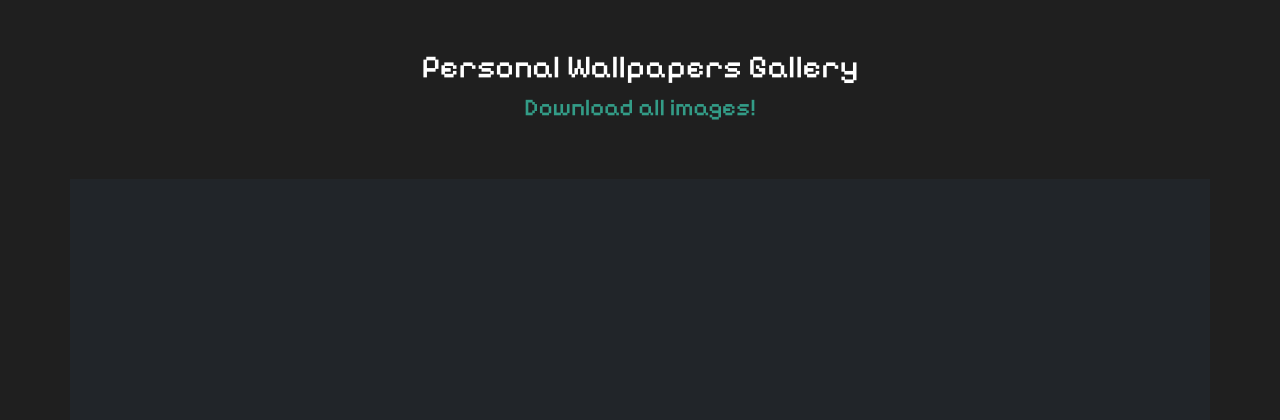
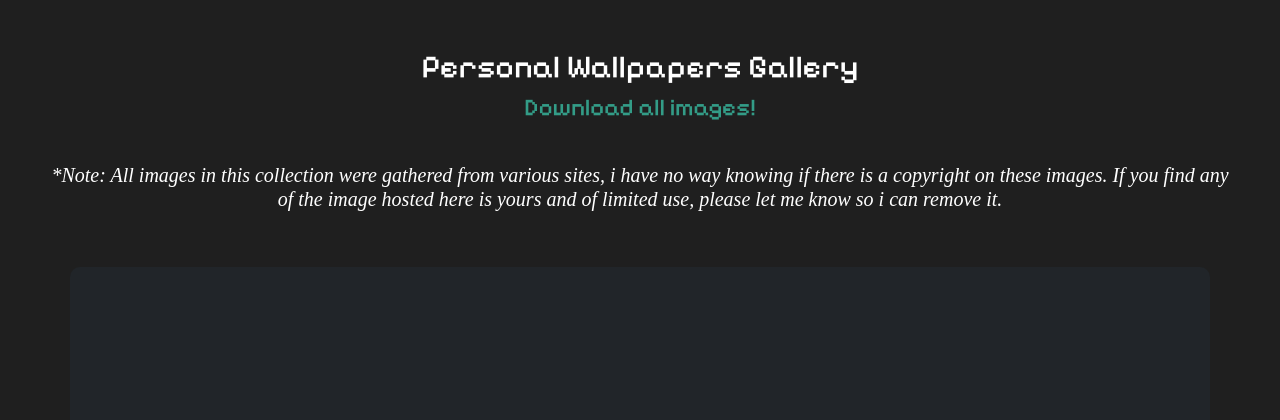
Before and after one commit to gabrielmslima/wallpaper-app, a Django app: page /wallpapers in a window 1280 px wide. Shown: the top 420 px of the page. Before the commit the page ends 120 px from the top, so only its background shows below. Run offline with Django 5.2, Linux system fonts and the light colour scheme; data that the repository does not hold is empty.

Commit message:
Add note about copyright to gallery template

```diff
--- a/myproject/wallpapers_gallery/static/wallpapers_gallery/css/main.css
+++ b/myproject/wallpapers_gallery/static/wallpapers_gallery/css/main.css
@@ -17,6 +17,12 @@ p {
 
 a {
     text-decoration: none;
+}
+
+.note {
+    font-family: 'Times New Roman', Times, serif;
+    margin-top: 40px;
+    font-style: italic;
 }
 
 .download-all {
@@ -42,4 +48,5 @@ a {
 .gallery-container {
     padding: 20px;
     height: 100vh;
+    border-radius: 10px;
 }
--- a/myproject/wallpapers_gallery/templates/wallpapers_gallery/gallery.html
+++ b/myproject/wallpapers_gallery/templates/wallpapers_gallery/gallery.html
@@ -23,6 +23,12 @@
           <a href="/download">
             <p class="h4 text-center download-all">Download all images!</p>
           </a>
+          <p class="h5 text-center note">
+            *Note: All images in this collection were gathered from various
+            sites, i have no way knowing if there is a copyright on these
+            images. If you find any of the image hosted here is yours and of
+            limited use, please let me know so i can remove it.
+          </p>
         </div>
       </div>
     </div>
```
